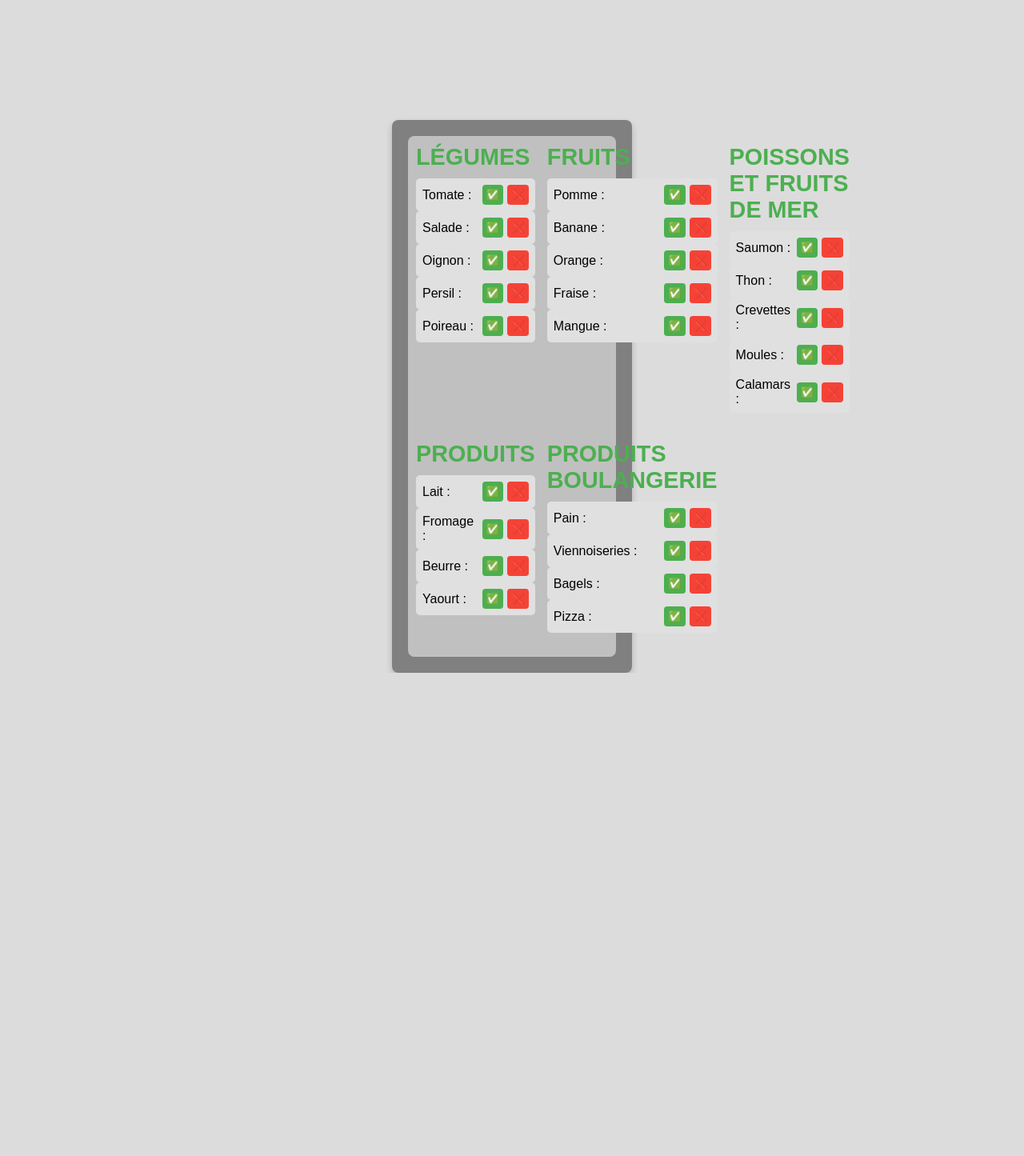
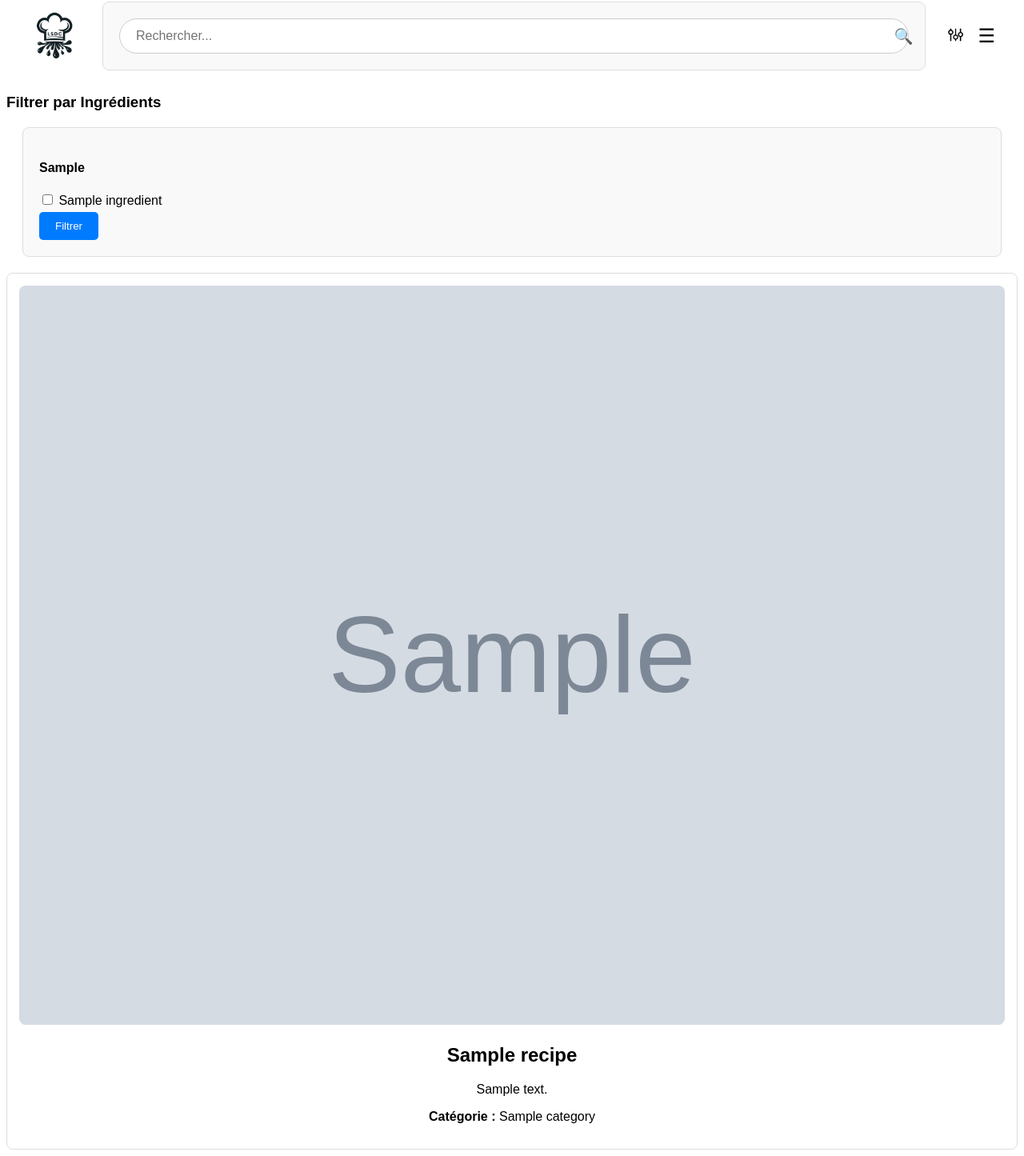
Before and after one commit to Karuran12/TD-WEB-EFREI-Groupe6, a PHP site: template view/filtre.php in a window 1280 px wide. Shown: the whole page at 80% size. Before the commit the page ends 841 px from the top, so only its background shows below. Run offline with PHP 8.4, Linux system fonts and the light colour scheme; the template is opened without the code that fills it: most values are stand-ins (such as "Sample title", 1, 10 or a date in 2020); grey boxes marked "Sample" are stand-in pictures; some libraries are stand-ins or nearby versions.

Commit message:
ajout du bouton filtre

```diff
--- /dev/null
+++ b/model/mod-fil.php
@@ -0,0 +1,43 @@
+<?php
+include_once 'bdd.php';
+
+$ingredientsByCategory = getIngredientsByCategory();
+
+
+function getIngredientsByCategory() {
+    $pdo = Bdd::connexion();
+
+    $sql = "SELECT category, id, name FROM ingredients ORDER BY category, name";
+    $stmt = $pdo->query($sql);
+
+    $ingredients = [];
+    while ($row = $stmt->fetch(PDO::FETCH_ASSOC)) {
+        $ingredients[$row['category']][] = $row;
+    }
+
+    return $ingredients;
+}
+
+function getFilteredRecipes($ingredientIds) {
+    $pdo = Bdd::connexion();
+
+    if (empty($ingredientIds)) {
+        return [];
+    }
+
+    $placeholders = implode(',', array_fill(0, count($ingredientIds), '?'));
+
+    $sql = "
+        SELECT DISTINCT r.id, r.name, r.description, r.image, r.category
+        FROM recipes r
+        JOIN recipe_ingredients ri ON r.id = ri.recipe_id
+        WHERE ri.ingredient_id IN ($placeholders)
+        ORDER BY r.name ASC
+    ";
+
+    $stmt = $pdo->prepare($sql);
+    $stmt->execute($ingredientIds);
+
+    return $stmt->fetchAll(PDO::FETCH_ASSOC);
+}
+?>
--- /dev/null
+++ b/styles/filstyles.css
@@ -0,0 +1,61 @@
+body {
+    font-family: Arial, sans-serif;
+}
+
+form {
+    margin: 20px;
+    padding: 20px;
+    border: 1px solid #ddd;
+    border-radius: 8px;
+    background-color: #f9f9f9;
+}
+
+fieldset {
+    margin-bottom: 15px;
+    padding: 10px;
+    border: 1px solid #ccc;
+    border-radius: 4px;
+}
+
+legend {
+    font-weight: bold;
+}
+
+label {
+    display: inline-block;
+    margin-bottom: 5px;
+}
+
+button {
+    padding: 10px 20px;
+    background-color: #007bff;
+    color: #fff;
+    border: none;
+    border-radius: 5px;
+    cursor: pointer;
+}
+
+button:hover {
+    background-color: #0056b3;
+}
+
+.recipes {
+    display: grid;
+    grid-template-columns: repeat(auto-fill, minmax(200px, 1fr));
+    gap: 20px;
+    margin: 20px;
+}
+
+.recipe-card {
+    border: 1px solid #ddd;
+    border-radius: 8px;
+    padding: 15px;
+    text-align: center;
+    background-color: #fff;
+}
+
+.recipe-image {
+    width: 100%;
+    height: auto;
+    border-radius: 8px;
+}
--- a/styles/filtre.css
+++ /dev/null
@@ -1,165 +0,0 @@
-    * {
-        margin: 0;
-        padding: 0;
-        box-sizing: border-box;
-    }
-
-    body {
-        font-family: Arial, sans-serif;
-        background-color: #dcdcdc;
-        display: flex;
-        flex-direction: column;
-        align-items: center;
-        height: 100vh;
-    }
-
-    nav {
-        width: 100%;
-        background-color: #888888;
-        padding: 10px 20px;
-        display: flex;
-        align-items: center;
-        justify-content: space-between;
-        box-shadow: 0 2px 4px rgba(0, 0, 0, 0.2);
-        position: fixed;
-        top: 0;
-        left: 0;
-        z-index: 1000;
-    }
-
-    nav .logo {
-        font-size: 1.5em;
-        font-weight: bold;
-        color: white;
-    }
-
-    nav input[type="text"] {
-        flex: 1;
-        margin: 0 20px;
-        padding: 8px;
-        border: 1px solid #ccc;
-        border-radius: 5px;
-    }
-
-    .menu {
-        position: relative;
-    }
-
-    .menu-icon {
-        cursor: pointer;
-        font-size: 1.5em;
-        color: white;
-    }
-
-    .dropdown-menu {
-        display: none;
-        position: absolute;
-        top: 40px;
-        right: 0;
-        background-color: white;
-        color: black;
-        border: 1px solid #ccc;
-        border-radius: 5px;
-        width: 200px;
-        box-shadow: 0 4px 6px rgba(0, 0, 0, 0.1);
-    }
-
-    .dropdown-menu ul {
-        list-style: none;
-    }
-
-    .dropdown-menu li {
-        padding: 10px;
-        border-bottom: 1px solid #ccc;
-    }
-
-    .dropdown-menu li:last-child {
-        border-bottom: none;
-    }
-
-    .container {
-        background-color: #808080;
-        padding: 20px;
-        border-radius: 8px;
-        box-shadow: 0 4px 8px rgba(0, 0, 0, 0.2);
-        width: 300px;
-        margin-top: 150px;
-    }
-
-    .ingredient-list {
-        background-color: #c0c0c0;
-        padding: 10px;
-        border-radius: 8px;
-    }
-
-    .ingredient-group {
-        margin-bottom: 20px;
-    }
-
-    .ingredient-group h3 {
-        margin-bottom: 10px;
-        font-size: 1.8em;
-        color: #4caf50;
-        text-transform: uppercase;
-    }
-
-    .ingredient-list {
-        display: grid;
-        grid-template-columns: repeat(3, 1fr);
-        gap: 15px;
-    }
-
-    .ingredient {
-        display: flex;
-        align-items: center;
-        justify-content: space-between;
-        background-color: #e0e0e0;
-        padding: 8px;
-        border-radius: 5px;
-    }
-
-    .ingredient span {
-        flex: 1;
-    }
-
-    .ingredient button {
-        margin-left: 5px;
-        padding: 5px;
-        border: none;
-        border-radius: 4px;
-        cursor: pointer;
-    }
-
-    .ingredient button.valid {
-        background-color: #4caf50;
-        color: white;
-    }
-
-    .ingredient button.valid:hover {
-        background-color: #45a049;
-    }
-
-    .ingredient button.invalid {
-        background-color: #f44336;
-        color: white;
-    }
-
-    .ingredient button.invalid:hover {
-        background-color: #e53935;
-    }
-
-    .submit-button {
-        display: block;
-        width: 100%;
-        background-color: #6c8bf5;
-        color: white;
-        border: none;
-        padding: 10px;
-        margin-top: 10px;
-        border-radius: 4px;
-        cursor: pointer;
-    }
-
-    .submit-button:hover {
-        background-color: #5a7be0;
-    }
--- a/view/accueil.php
+++ b/view/accueil.php
@@ -14,7 +14,7 @@ include_once './model/mod-acc.php';
                     alt="Image de <?= htmlspecialchars($recipe['name'] ?? 'Recette inconnue') ?>"
                     class="recipe-image"
                 >
-                <h2><?= htmlspecialchars($recipe['name'] ?? 'Recette sans nom') ?></h2>
+                <h2><?= htmlspecialchars($recipe['recipe_name'] ?? 'Recette sans nom') ?></h2>
                 <p><strong>Description :</strong> <?= htmlspecialchars($recipe['description'] ?? 'Aucune description disponible.') ?></p>
                 <p><strong>Note Moyenne :</strong> <?= number_format($recipe['avg_rating'] ?? 0, 1) ?> / 5</p>
                 <p><strong>Ingrédients :</strong></p>
--- a/view/filtre.php
+++ b/view/filtre.php
@@ -1,160 +1,38 @@
-<!DOCTYPE html>
-<html lang="fr">
-<head>
-    <link rel="stylesheet" href="styles/filtre.css">
-    <meta charset="UTF-8">
-    <meta name="viewport" content="width=device-width, initial-scale=1.0">
-    <title>Page Filtre</title>
-    <script>
-        function toggleMenu() {
-            const menu = document.getElementById('menu');
-            menu.style.display = menu.style.display === 'block' ? 'none' : 'block';
-        }
-    </script>
-</head>
-<body>
-    <div class="container">
-        <div class="ingredient-list">
-            <!-- Légumes -->
-            <div class="ingredient-group">
-                <h3>Légumes</h3>
-                <div class="ingredient">
-                    <span>Tomate :</span>
-                    <button class="valid">✅</button>
-                    <button class="invalid">❌</button>
-                </div>
-                <div class="ingredient">
-                    <span>Salade :</span>
-                    <button class="valid">✅</button>
-                    <button class="invalid">❌</button>
-                </div>
-                <div class="ingredient">
-                    <span>Oignon :</span>
-                    <button class="valid">✅</button>
-                    <button class="invalid">❌</button>
-                </div>
-                <div class="ingredient">
-                    <span>Persil :</span>
-                    <button class="valid">✅</button>
-                    <button class="invalid">❌</button>
-                </div>
-                <div class="ingredient">
-                    <span>Poireau :</span>
-                    <button class="valid">✅</button>
-                    <button class="invalid">❌</button>
-                </div>
+<?php
+include_once './model/mod-fil.php';
+?>
+
+<link rel="stylesheet" href="./styles/filstyles.css">
+
+<div class="filter-section">
+    <h3>Filtrer par Ingrédients</h3>
+    <form method="POST" action="index.php?page=filtre">
+        <?php foreach ($ingredientsByCategory as $category => $ingredients): ?>
+            <div class="ingredient-category">
+                <h4><?= htmlspecialchars($category) ?></h4>
+                <?php foreach ($ingredients as $ingredient): ?>
+                    <label>
+                        <input type="checkbox" name="ingredients[]" value="<?= $ingredient['id'] ?>">
+                        <?= htmlspecialchars($ingredient['name']) ?>
+                    </label>
+                <?php endforeach; ?>
             </div>
+        <?php endforeach; ?>
+        <button type="submit" class="btn-filter">Filtrer</button>
+    </form>
+</div>
 
-            <!-- Fruits -->
-            <div class="ingredient-group">
-                <h3>Fruits</h3>
-                <div class="ingredient">
-                    <span>Pomme :</span>
-                    <button class="valid">✅</button>
-                    <button class="invalid">❌</button>
-                </div>
-                <div class="ingredient">
-                    <span>Banane :</span>
-                    <button class="valid">✅</button>
-                    <button class="invalid">❌</button>
-                </div>
-                <div class="ingredient">
-                    <span>Orange :</span>
-                    <button class="valid">✅</button>
-                    <button class="invalid">❌</button>
-                </div>
-                <div class="ingredient">
-                    <span>Fraise :</span>
-                    <button class="valid">✅</button>
-                    <button class="invalid">❌</button>
-                </div>
-                <div class="ingredient">
-                    <span>Mangue :</span>
-                    <button class="valid">✅</button>
-                    <button class="invalid">❌</button>
-                </div>
+<div class="recipes-container">
+    <?php if (isset($recipes) && empty($recipes)): ?>
+        <p>Aucune recette ne correspond à vos critères.</p>
+    <?php elseif (isset($recipes)): ?>
+        <?php foreach ($recipes as $recipe): ?>
+            <div class="recipe-card">
+                <img src="<?= htmlspecialchars($recipe['image']) ?>" alt="<?= htmlspecialchars($recipe['name']) ?>" class="recipe-image">
+                <h2><?= htmlspecialchars($recipe['name']) ?></h2>
+                <p><?= htmlspecialchars($recipe['description']) ?></p>
+                <p><strong>Catégorie :</strong> <?= htmlspecialchars($recipe['category']) ?></p>
             </div>
-
-            <!-- Poissons et Fruits de Mer -->
-            <div class="ingredient-group">
-                <h3>Poissons et Fruits de Mer</h3>
-                <div class="ingredient">
-                    <span>Saumon :</span>
-                    <button class="valid">✅</button>
-                    <button class="invalid">❌</button>
-                </div>
-                <div class="ingredient">
-                    <span>Thon :</span>
-                    <button class="valid">✅</button>
-                    <button class="invalid">❌</button>
-                </div>
-                <div class="ingredient">
-                    <span>Crevettes :</span>
-                    <button class="valid">✅</button>
-                    <button class="invalid">❌</button>
-                </div>
-                <div class="ingredient">
-                    <span>Moules :</span>
-                    <button class="valid">✅</button>
-                    <button class="invalid">❌</button>
-                </div>
-                <div class="ingredient">
-                    <span>Calamars :</span>
-                    <button class="valid">✅</button>
-                    <button class="invalid">❌</button>
-                </div>
-            </div>
-
-            <!-- Produits -->
-            <div class="ingredient-group">
-                <h3>Produits</h3>
-                <div class="ingredient">
-                    <span>Lait :</span>
-                    <button class="valid">✅</button>
-                    <button class="invalid">❌</button>
-                </div>
-                <div class="ingredient">
-                    <span>Fromage :</span>
-                    <button class="valid">✅</button>
-                    <button class="invalid">❌</button>
-                </div>
-                <div class="ingredient">
-                    <span>Beurre :</span>
-                    <button class="valid">✅</button>
-                    <button class="invalid">❌</button>
-                </div>
-                <div class="ingredient">
-                    <span>Yaourt :</span>
-                    <button class="valid">✅</button>
-                    <button class="invalid">❌</button>
-                </div>
-            </div>
-
-            <!-- Produits Boulangerie -->
-            <div class="ingredient-group">
-                <h3>Produits Boulangerie</h3>
-                <div class="ingredient">
-                    <span>Pain :</span>
-                    <button class="valid">✅</button>
-                    <button class="invalid">❌</button>
-                </div>
-                <div class="ingredient">
-                    <span>Viennoiseries :</span>
-                    <button class="valid">✅</button>
-                    <button class="invalid">❌</button>
-                </div>
-                <div class="ingredient">
-                    <span>Bagels :</span>
-                    <button class="valid">✅</button>
-                    <button class="invalid">❌</button>
-                </div>
-                <div class="ingredient">
-                    <span>Pizza :</span>
-                    <button class="valid">✅</button>
-                    <button class="invalid">❌</button>
-                </div>
-            </div>
-        </div>
-    </div>
-</body>
-</html>
+        <?php endforeach; ?>
+    <?php endif; ?>
+</div>
```
Also changed, not shown: controller/con-fil.php (added, +9 -0 lines), controller/route.php (+7 -1 lines), README.md, 1 other file.
